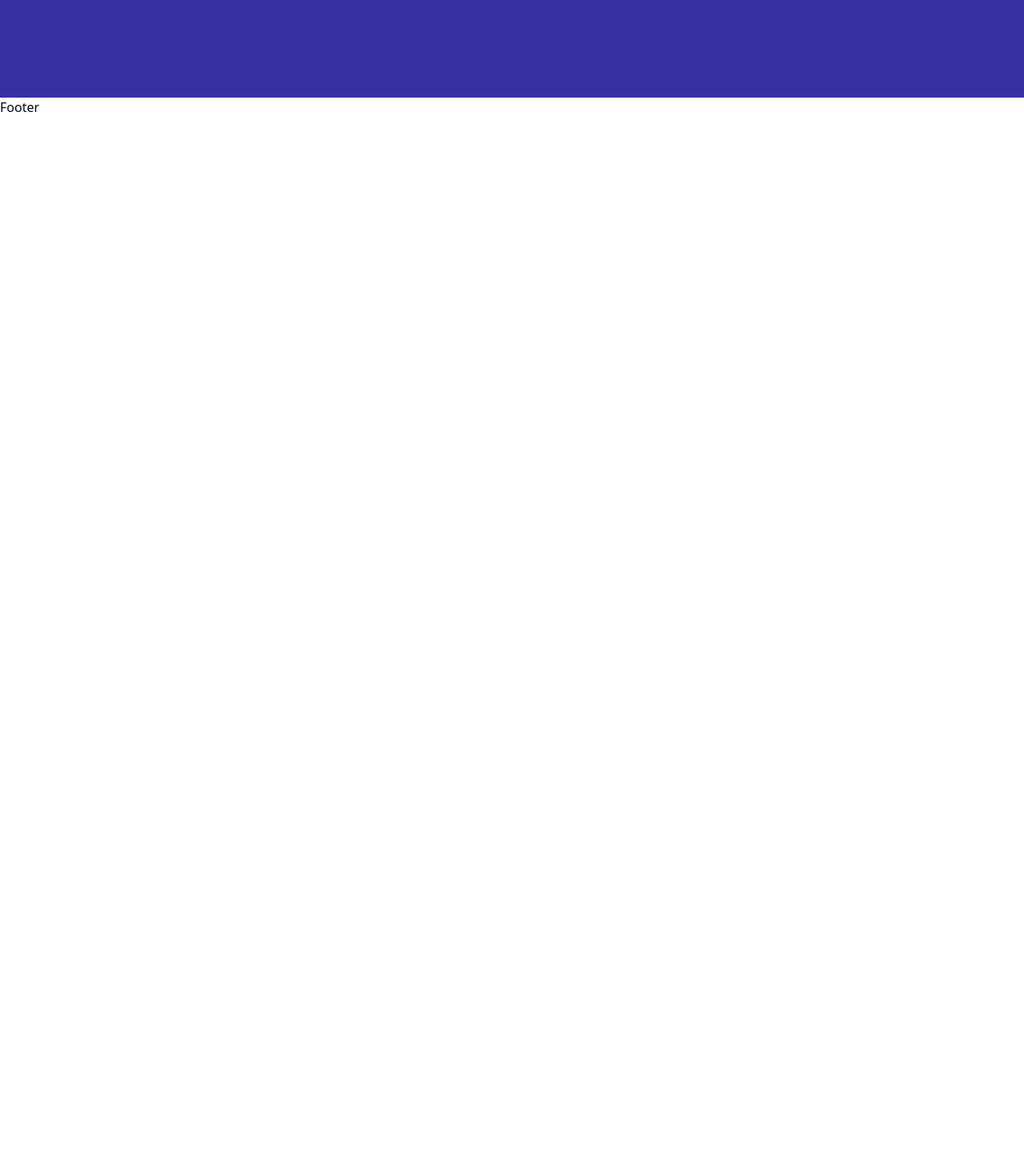
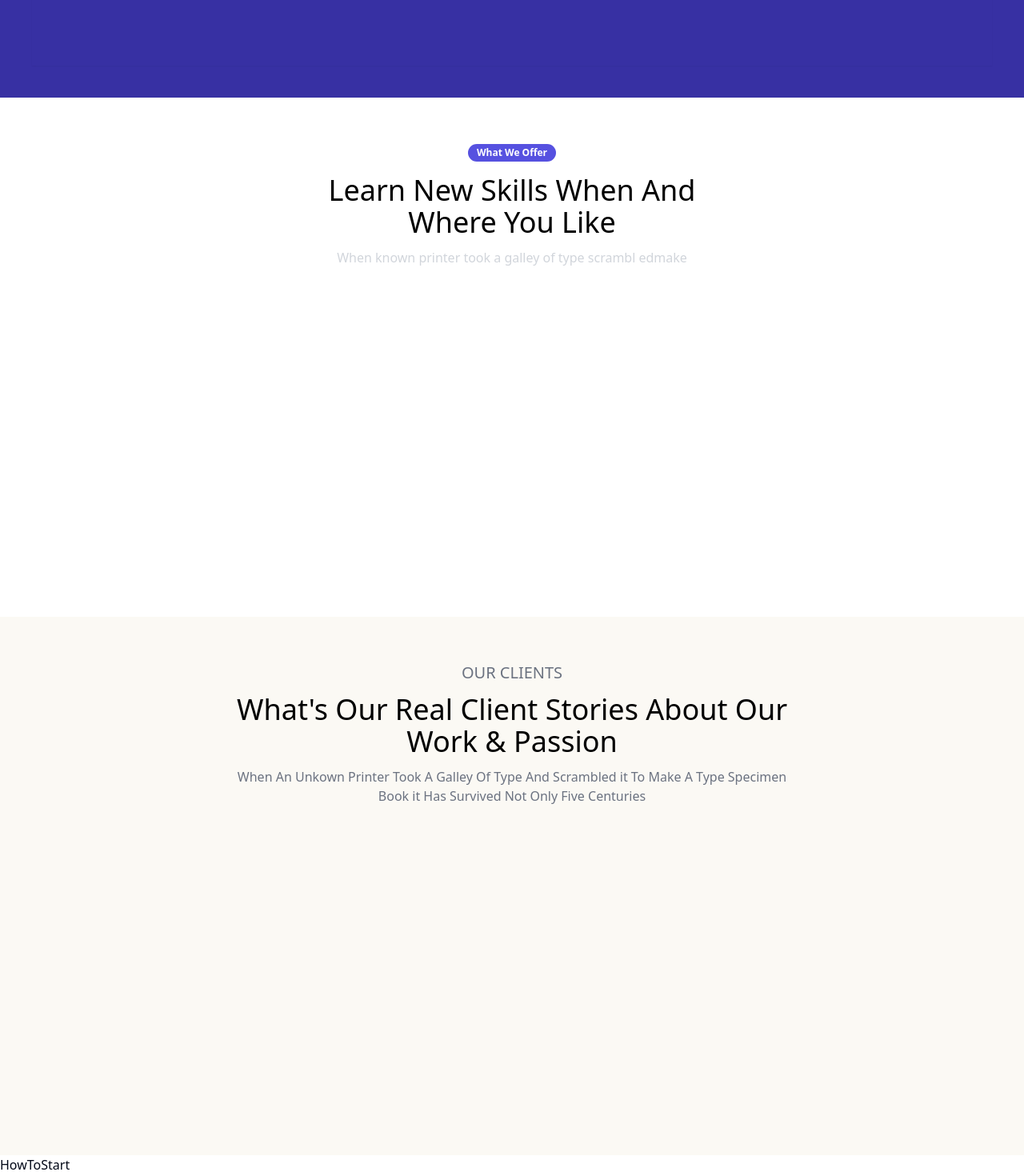
Before and after one commit to Qlass-website/qlass, a React (Vite) app: page / in a window 1280 px wide. Shown: the part 2940-4410 px from the top of the page at 80% size. Before the commit the page ends 3086 px from the top, so only its background shows below. Built offline with nearby package versions, Linux system fonts and the light colour scheme.

Commit message:
✅ website rough ui

```diff
--- /dev/null
+++ b/src/components/home-page/how-to-start/HowToStart.jsx
@@ -0,0 +1,7 @@
+import React from 'react'
+
+export default function HowToStart() {
+  return (
+    <div>HowToStart</div>
+  )
+}
--- /dev/null
+++ b/src/components/home-page/our-clients/OurClients.jsx
@@ -0,0 +1,28 @@
+import React from 'react'
+
+export default function OurClients() {
+  return (
+    <div className="flex justify-center items-center">
+        <div className="bg-[#FBF9F4] p-10 w-full">
+            <div className="flex flex-col max-md:flex-col-reverse max-md:items-center">
+            <div className="text-center max-md:mb-10 max-md:w-full">
+                <div className="mt-4 text-xl text-gray-500 font-medium"> {/* Adjusted margin here */}
+                    OUR CLIENTS
+                </div>
+                <div className="text-black text-4xl font-medium mt-3">
+                    What's Our Real Client Stories About Our <br /> Work & Passion
+                </div>
+                <div className="text-gray-500 font-light mt-3">
+                    When An Unkown Printer Took A Galley Of Type And Scrambled it To Make A Type Specimen <br/> Book it Has Survived Not Only Five Centuries
+                </div>
+            </div>
+                <div className="w-full max-md:w-full">
+                    <div className="overflow-hidden relative flex-grow justify-center items-center min-h-[397px] max-md:mt-10 max-md:max-w-full">
+
+                    </div>
+                </div>
+            </div>
+        </div>
+    </div>
+  )
+}
--- a/src/components/home-page/our-results/OurResults.jsx
+++ b/src/components/home-page/our-results/OurResults.jsx
@@ -11,9 +11,9 @@ export default function OurResults() {
                     </div>
                 </div>
                 <div className="w-full max-md:w-full">
-                <div className="overflow-hidden relative flex-grow justify-center items-center min-h-[397px] max-md:mt-10 max-md:max-w-full">
+                    <div className="overflow-hidden relative flex-grow justify-center items-center min-h-[397px] max-md:mt-10 max-md:max-w-full">
 
-                </div>
+                    </div>
                 </div>
             </div>
         </div>
--- /dev/null
+++ b/src/components/home-page/what-we-offer/WhatWeOffer.jsx
@@ -0,0 +1,29 @@
+import { Badge } from '@/components/ui/badge'
+import React from 'react'
+
+export default function WhatWeOffer() {
+  return (
+   <div className="flex justify-center items-center">
+        <div className="bg-white p-10 w-full">
+            <div className="flex flex-col max-md:flex-col-reverse max-md:items-center">
+            <div className="text-center max-md:mb-10 max-md:w-full">
+                <div className="text-4xl text-white font-medium">
+                    <Badge variant="primary">What We Offer</Badge>
+                </div>
+                <div className="mt-4 text-4xl text-black font-medium"> {/* Adjusted margin here */}
+                    Learn New Skills When And <br/> Where You Like
+                </div>
+                <div className="text-gray-300 font-light mt-3">
+                    When known printer took a galley of type scrambl edmake
+                </div>
+            </div>
+                <div className="w-full max-md:w-full">
+                <div className="overflow-hidden relative flex-grow justify-center items-center min-h-[397px] max-md:mt-10 max-md:max-w-full">
+
+                </div>
+                </div>
+            </div>
+        </div>
+    </div>
+  )
+}
--- a/src/pages/home-page.jsx
+++ b/src/pages/home-page.jsx
@@ -1,8 +1,11 @@
 import Brands from '@/components/home-page/brands/Brands'
 import ChildReadyToRoar from '@/components/home-page/child-ready-to-roar/ChildReadyToRoar'
 import Hero from '@/components/home-page/hero/Hero'
+import HowToStart from '@/components/home-page/how-to-start/HowToStart'
 import LearningChoice from '@/components/home-page/learning-choice/LearningChoice'
+import OurClients from '@/components/home-page/our-clients/OurClients'
 import OurResults from '@/components/home-page/our-results/OurResults'
+import WhatWeOffer from '@/components/home-page/what-we-offer/WhatWeOffer'
 import React from 'react'
 
 export default function HomePage() {
@@ -13,6 +16,9 @@ export default function HomePage() {
       <OurResults />
       <ChildReadyToRoar />
       <LearningChoice />
+      <WhatWeOffer />
+      <OurClients />
+      <HowToStart />
     </>
   )
 }
```
